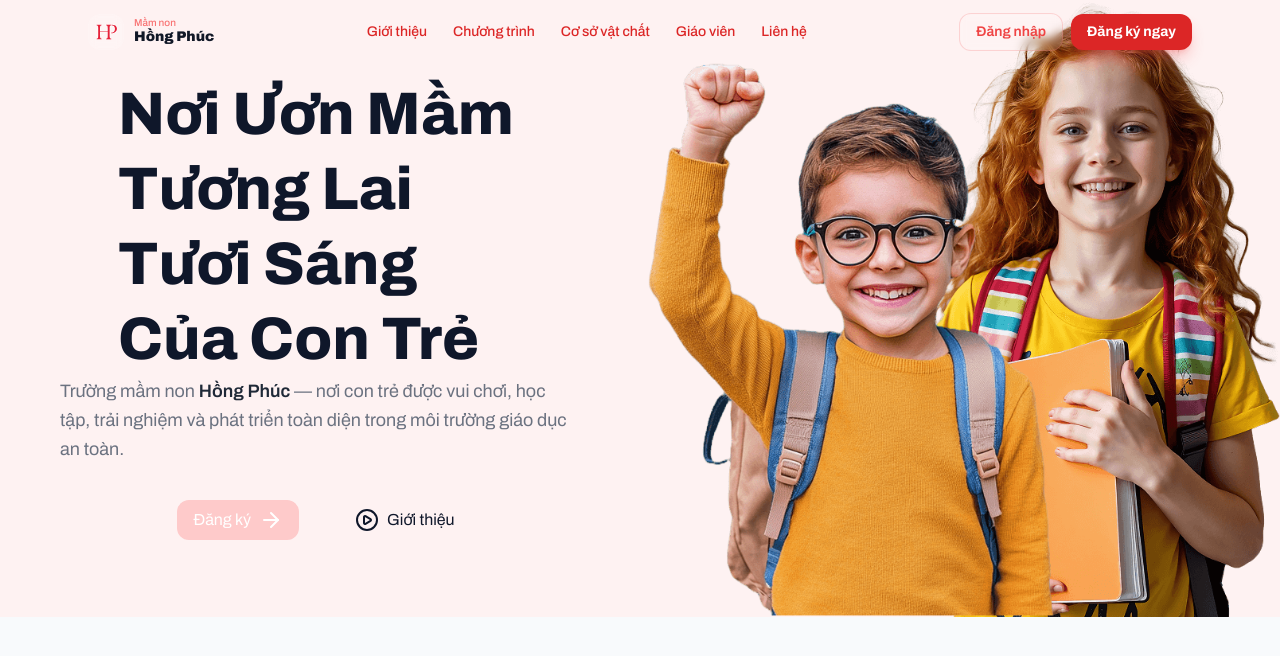
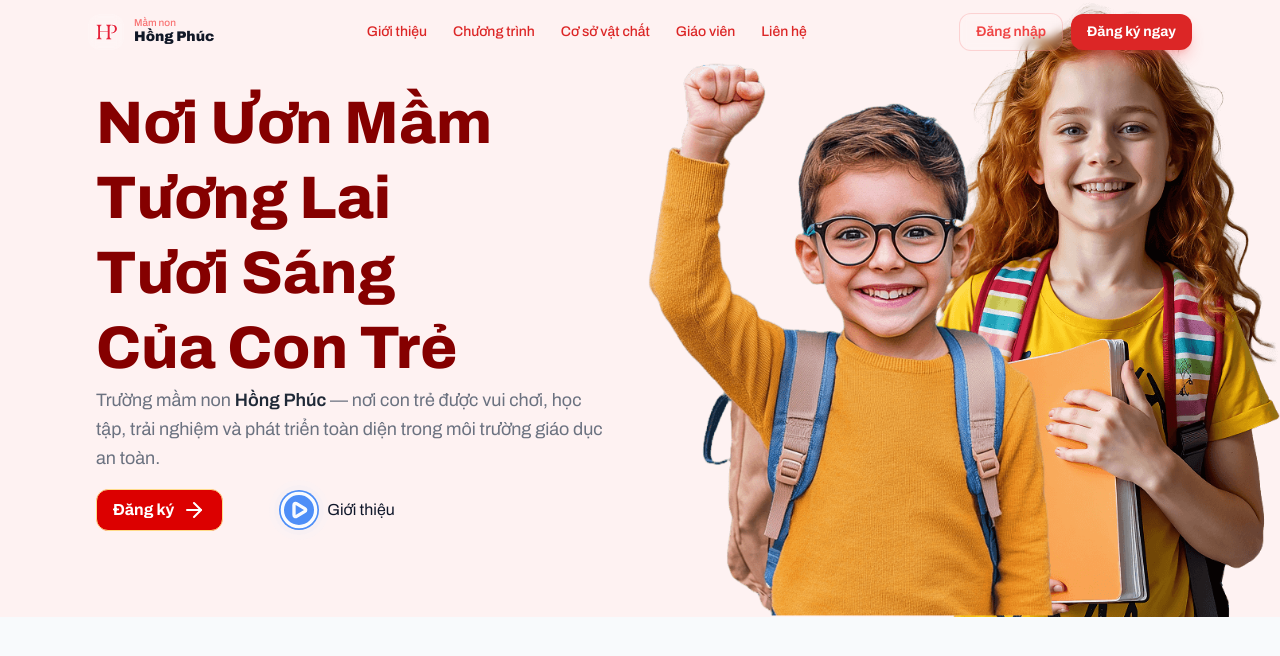
Before and after one commit to minhsangng/hongphuc-crm, a React (Vite) app: page / in a window 1280 px wide. Shown: the top 656 px of the page. Built offline with nearby package versions, Linux system fonts and the light colour scheme.

Commit message:
Update hero section

```diff
--- a/src/index.css
+++ b/src/index.css
@@ -6,11 +6,11 @@
   :root {
     --scrollbar-thumb: #cbd5e1;
     --scrollbar-track: #f1f5f9;
-    --color-primary: #C70039;
-    --color-secondary: #F37121;
+    --color-primary: #DC0000;
+    --color-secondary: #850000;
     --color-accent: #111D5E;
     --color-bg-light: #FFBD69;
-    --color-border: #374365;
+    --color-border: #FFDB89;
     --color-bg-dark: #062A48;
     --color-button: #111D5E;
   }
--- a/src/pages/Index.jsx
+++ b/src/pages/Index.jsx
@@ -4,32 +4,34 @@ import { images } from '../utils/helpers';
 
 import Navbar from '../components/Navbar';
 
-function Hero() {
+function HeroSection() {
     return (
         <section className="h-screen w-screen overflow-hidden relative">
             <div className="bg-[#fef2f2] grid grid-cols-2 grid-rows-1 gap-x-4">
-                <div className="flex flex-col justify-center items-center">
-                    <h1 className="text-6xl leading-tight font-extrabold">Nơi Ươn Mầm <br /> Tương Lai <br /> Tươi Sáng <br /> Của Con Trẻ </h1>
-                    <p className="text-gray-500 text-lg leading-relaxed max-w-lg mx-auto lg:mx-0 mb-9">
+                <div className="flex flex-col justify-center pl-24">
+                    <h1 className="text-6xl text-secondary leading-tight font-extrabold">Nơi Ươn Mầm <br /> Tương Lai <br /> Tươi Sáng <br /> Của Con Trẻ </h1>
+                    <p className="text-gray-500 text-lg leading-relaxed max-w-lg mx-auto lg:mx-0 mb-4">
                         Trường mầm non <strong className="text-gray-800 font-semibold">Hồng Phúc</strong> — nơi con trẻ được vui chơi, học tập, trải nghiệm và phát triển toàn diện trong môi trường giáo dục an toàn.
                     </p>
-                    <div className="flex flex-wrap items-center gap-x-14">
-                       <div className="flex items-center gap-x-2 rounded-xl px-4 py-2 bg-red-200 text-white hover:bg-red-400 cursor-pointer">
-                            <button type="button" className="">Đăng ký</button>
+                    <div className="flex flex-wrap items-center gap-x-14 z-10">
+                       <div className="flex items-center gap-x-2 rounded-xl px-4 py-2 bg-[--color-primary] border border-[--color-border] text-white hover:bg-[--color-button] cursor-pointer">
+                            <button type="button" className="font-bold">Đăng ký</button>
                             <ArrowRight/>
                        </div>
                        <div className="flex items-center gap-x-2">
-                            <PlayCircle className="cursor-pointer"/>
+                            <div className="cursor-pointer relative before:content-[''] before:cursor-pointer before:w-full before:h-full before:scale-125 before:rounded-full before:bg-blue-200 before:absolute before:left-1/2 before:top-1/2 before:!-translate-x-1/2 before:!-translate-y-1/2 before:animate-ping before:duration-300 before:transition-all before:ease-linear after:content-[''] after:cusor-pointer after:w-full after:h-full after:scale-150 after:rounded-full after:bg-blue-100/75 after:absolute after:left-1/2 after:top-1/2 after:!-translate-x-1/2 after:!-translate-y-1/2 after:animate-ping after:delay-700 after:duration-1000 after:transition-all after:ease-linear">
+                                <PlayCircle size={40} className="bg-blue-500 rounded-full text-white"/>
+                            </div>
                             <p>Giới thiệu</p>
                        </div>
                     </div>
                 </div>
                 <div className="">
-                    <img src={images("hero1.png")} alt="" />
+                    <img src={images("hero1.png")} alt="Hero img" />
                 </div>
             </div>
             <div className="absolute bottom-0 left-0">
-                <img src={images("hero-line.png")} alt="" />
+                <img src={images("hero-line.png")} alt="Hero line" />
             </div>
         </section>
     );
@@ -39,10 +41,8 @@ export default function Index() {
     return (
         <div className="w-screen max-w-screen min-h-screen overflow-x-hidden">
             <Navbar />
-            <Hero />
-            <section className="w-screen h-screen">
+            <HeroSection />
 
-            </section>
         </div>
     );
 }
```
